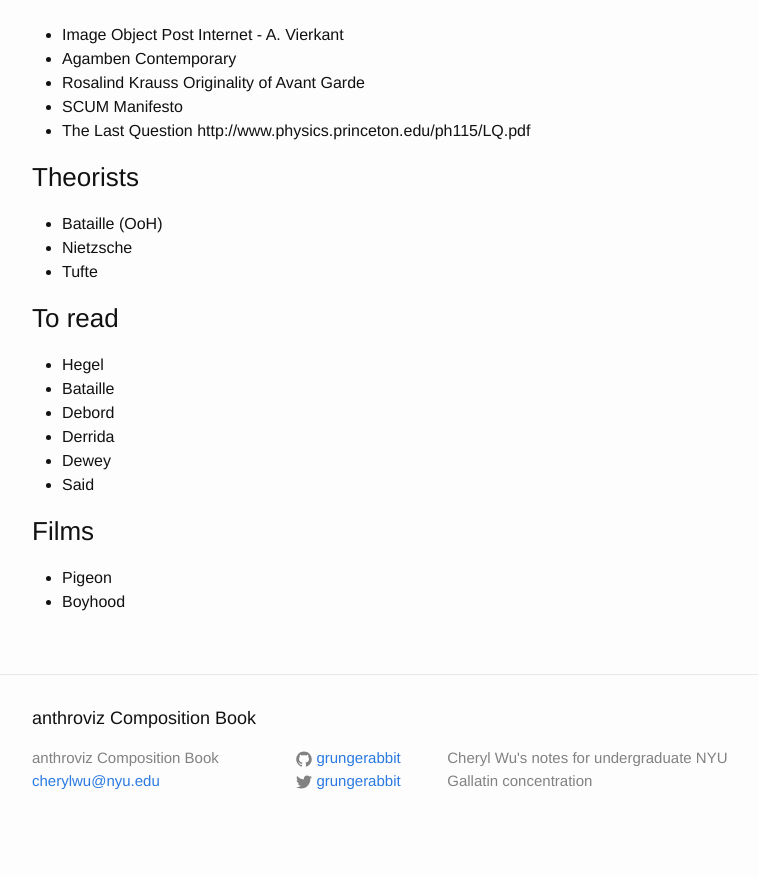
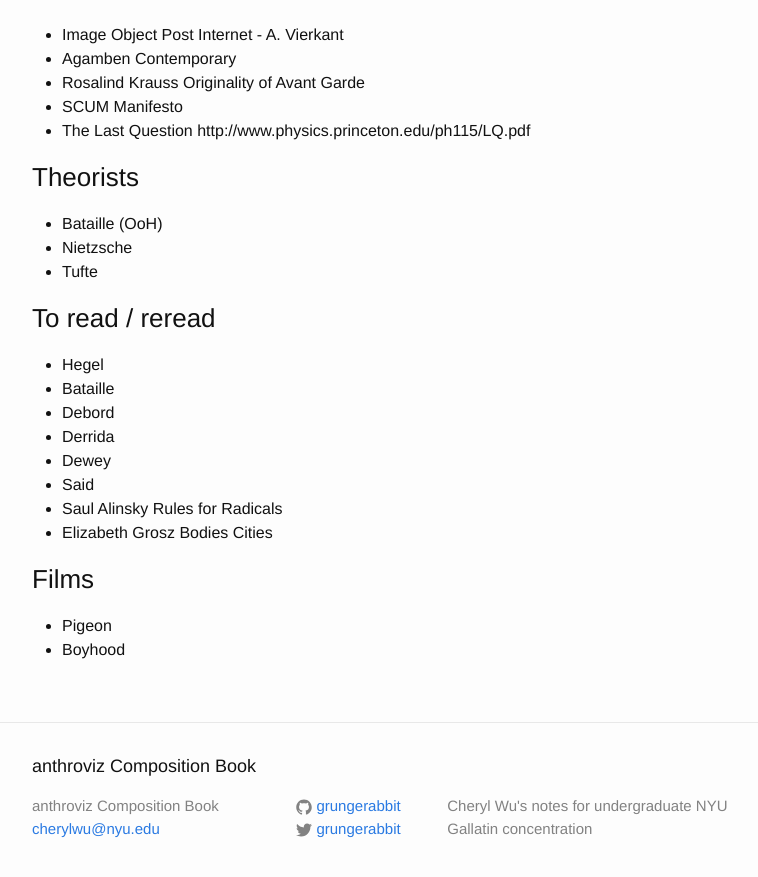
Before and after one commit to anthroviz/compbook, a Jekyll site: the page built from _posts/2015-10-08-books.md, in a window 1280 px wide and 900 px high, scrolled down 1803 px. Shown: the top 877 px of the window, without its empty margins (238-996 px from the left). Built offline with Jekyll 4.4.1, drawn with Linux system fonts in a browser that asks for light colours; before the commit the page ends 2655 px from its top, so only the background shows below that; some of the changed text lies outside the part shown.

Commit message:
Update 2015-10-08-books.md

```diff
--- a/_posts/2015-10-08-books.md
+++ b/_posts/2015-10-08-books.md
@@ -84,7 +84,7 @@
 - Nietzsche
 - Tufte
 
-### To read
+### To read / reread
 
 - Hegel
 - Bataille
@@ -92,6 +92,8 @@
 - Derrida
 - Dewey
 - Said
+- Saul Alinsky Rules for Radicals
+- Elizabeth Grosz Bodies Cities
 
 ### Films
 
```
Also changed, not shown: other parts of _posts/2015-10-08-books.md (+1 -1 lines).
